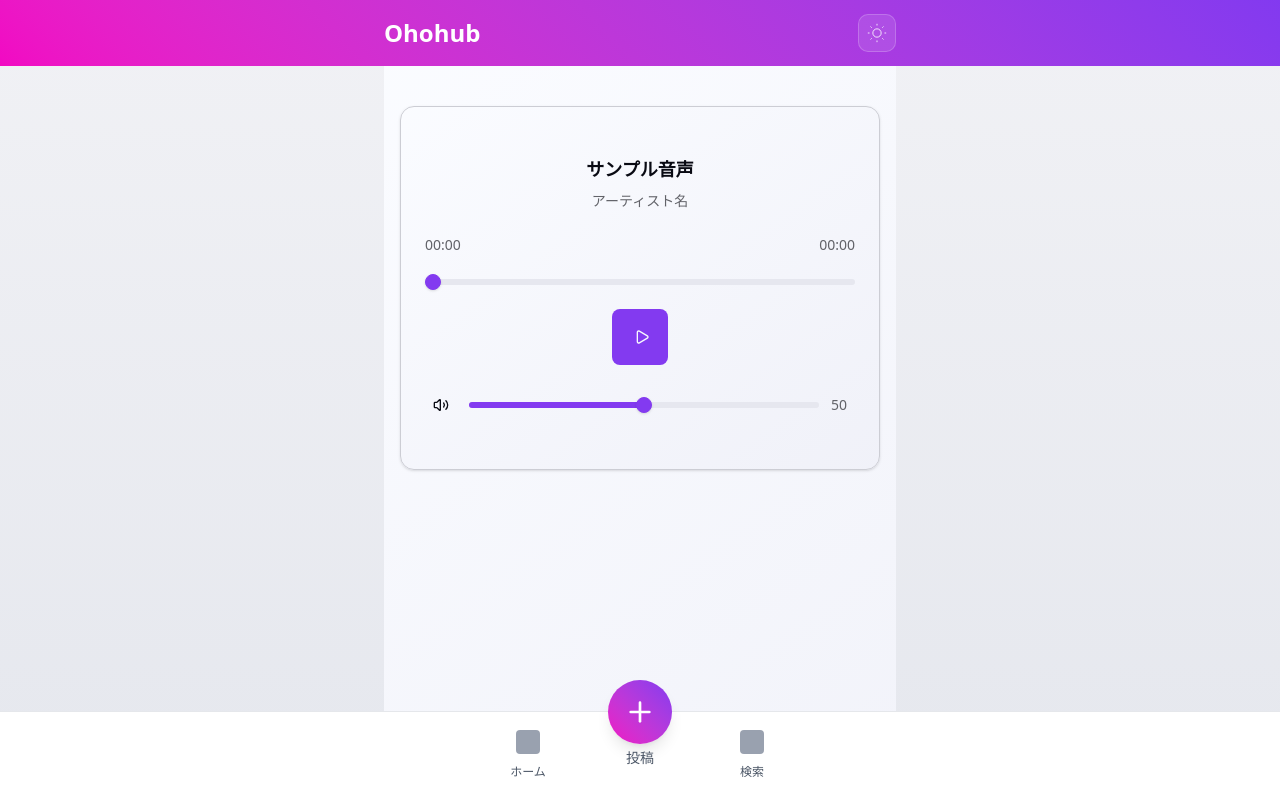
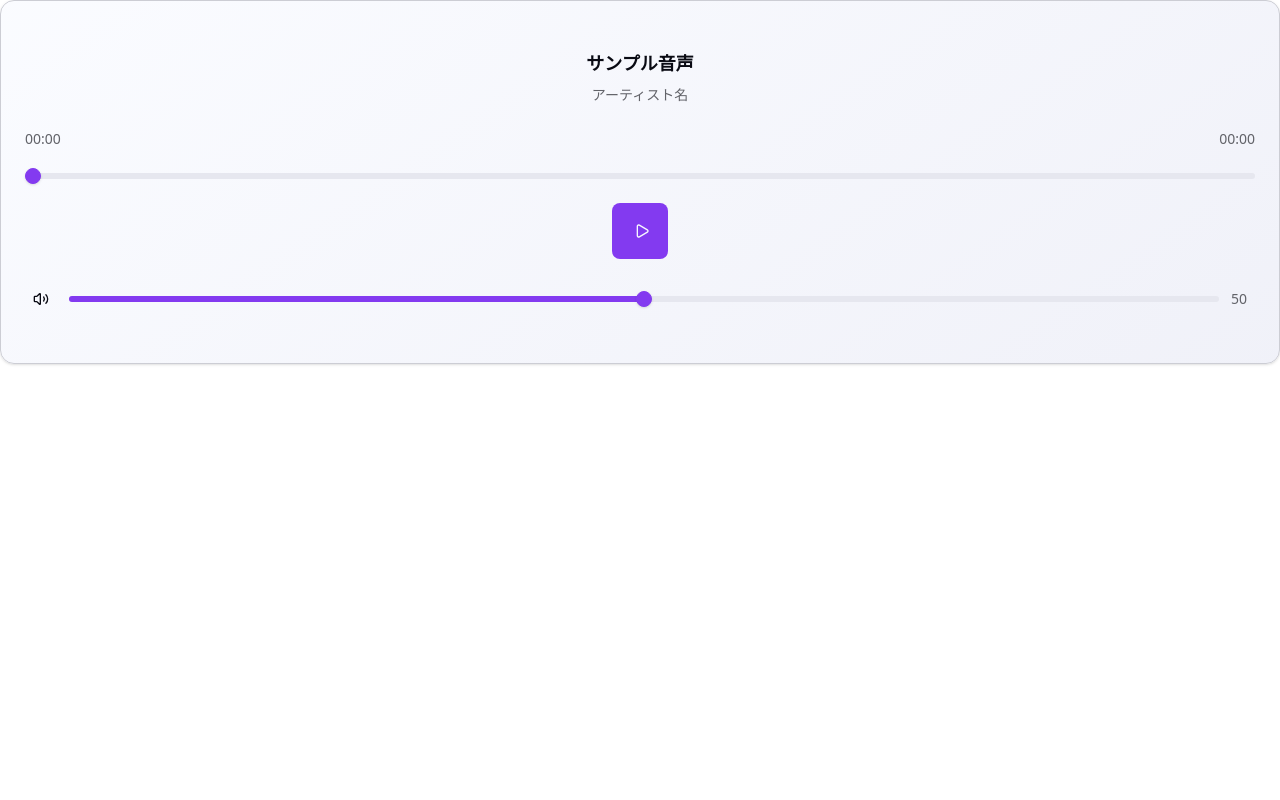
Before and after one commit to XIV-Y/Ohohub, a React (Vite) app: page / in a window 1280 px wide. Shown: the top 800 px of the page. Built offline with nearby package versions, Linux system fonts and the light colour scheme.

Commit message:
#10 feat: Layoutコンポーネントの実装

```diff
--- /dev/null
+++ b/src/components/custom-ui/Layout.tsx
@@ -0,0 +1,22 @@
+import { Outlet } from 'react-router-dom'
+
+import { ThemeProvider } from '@/providers/theme'
+
+import Header from '@/components/custom-ui/header'
+
+const Layout = () => {
+  return (
+    <ThemeProvider>
+      <div className="bg-primary-origin min-h-screen w-full">
+        <Header />
+        <main className="bg-card mx-auto w-full max-w-lg p-4 pt-10 pb-30">
+          <div className="mx-auto min-h-screen w-full">
+            <Outlet />
+          </div>
+        </main>
+      </div>
+    </ThemeProvider>
+  )
+}
+
+export default Layout
--- a/src/pages/Home.tsx
+++ b/src/pages/Home.tsx
@@ -35,12 +35,6 @@ export default function Home() {
   const progressPercentage = duration > 0 ? (currentTime / duration) * 100 : 0
 
   return (
-    <ThemeProvider>
-      <div className="bg-primary-origin min-h-screen w-full">
-        <Header />
-
-        <main className="bg-card mx-auto w-full max-w-lg p-4 pt-10 pb-30">
-          <div className="mx-auto min-h-screen w-full">
     <Card className="w-full">
       <CardContent className="p-6">
         <div className="space-y-6">
@@ -49,9 +43,7 @@ export default function Home() {
           <div className="space-y-6">
             <div className="space-y-2 text-center">
               <h3 className="text-lg font-semibold">サンプル音声</h3>
-                      <p className="text-muted-foreground text-sm">
-                        アーティスト名
-                      </p>
+              <p className="text-muted-foreground text-sm">アーティスト名</p>
             </div>
 
             <div className="text-muted-foreground flex justify-between text-sm">
@@ -113,33 +105,29 @@ export default function Home() {
         </div>
       </CardContent>
     </Card>
-          </div>
-        </main>
 
-        <nav className="fixed bottom-0 w-full border-t border-gray-200 bg-white">
-          <div className="mx-auto flex w-full max-w-sm">
-            <button className="flex-1 px-2 py-3 text-center hover:bg-gray-50">
-              <div className="mx-auto mb-1 h-6 w-6 rounded bg-gray-400"></div>
-              <span className="text-xs text-gray-600">ホーム</span>
-            </button>
+    // <nav className="fixed bottom-0 w-full border-t border-gray-200 bg-white">
+    //   <div className="mx-auto flex w-full max-w-sm">
+    //     <button className="flex-1 px-2 py-3 text-center hover:bg-gray-50">
+    //       <div className="mx-auto mb-1 h-6 w-6 rounded bg-gray-400"></div>
+    //       <span className="text-xs text-gray-600">ホーム</span>
+    //     </button>
 
-            <div className="relative -top-8 flex flex-col items-center">
-              <Link
-                to="/audio/create"
-                className="bg-primary-gradient block rounded-full p-4 shadow-lg transition-colors duration-200"
-              >
-                <Plus className="h-8 w-8 text-white" strokeWidth={2} />
-              </Link>
-              <span className="mt-1 text-sm text-gray-600">投稿</span>
-            </div>
+    //     <div className="relative -top-8 flex flex-col items-center">
+    //       <Link
+    //         to="/audio/create"
+    //         className="bg-primary-gradient block rounded-full p-4 shadow-lg transition-colors duration-200"
+    //       >
+    //         <Plus className="h-8 w-8 text-white" strokeWidth={2} />
+    //       </Link>
+    //       <span className="mt-1 text-sm text-gray-600">投稿</span>
+    //     </div>
 
-            <button className="flex-1 px-2 py-3 text-center hover:bg-gray-50">
-              <div className="mx-auto mb-1 h-6 w-6 rounded bg-gray-400"></div>
-              <span className="text-xs text-gray-600">検索</span>
-            </button>
-          </div>
-        </nav>
-      </div>
-    </ThemeProvider>
+    //     <button className="flex-1 px-2 py-3 text-center hover:bg-gray-50">
+    //       <div className="mx-auto mb-1 h-6 w-6 rounded bg-gray-400"></div>
+    //       <span className="text-xs text-gray-600">検索</span>
+    //     </button>
+    //   </div>
+    // </nav>
   )
 }
```
Lines whose indentation alone changed are shown as unchanged.
